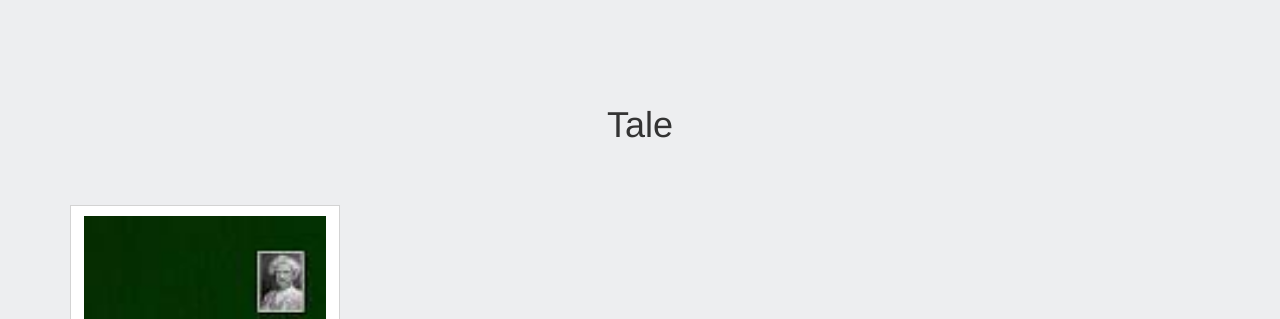
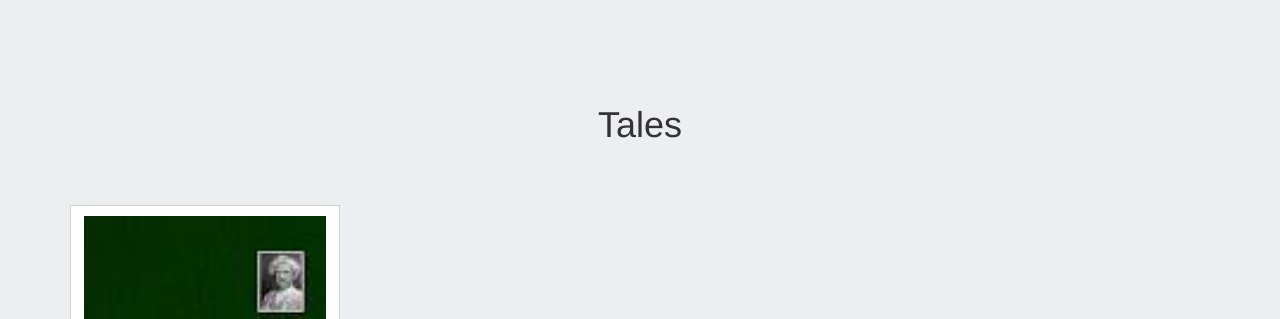
Before and after one commit to ivanbat1/test_django, a Django app: page / in a window 1280 px wide. Shown: the part 1484-1803 px from the top of the page. Run offline with Django 3.2, Linux system fonts and the light colour scheme; data comes from the database, SQL or seed files in the repository; both versions use the stored data as it was after the commit; some libraries are stand-ins or nearby versions.

Commit message:
first commit

```diff
--- a/templates/home_page.html
+++ b/templates/home_page.html
@@ -198,7 +198,7 @@
             <div class="row">
                 <div class="col-lg-12">
                     <h1 class="text-center">
-                        Tale
+                        Tales
                     </h1>
                 </div>
                 {% for product_image in products_images_povest %}
```
Also changed, not shown: db.sqlite3.
